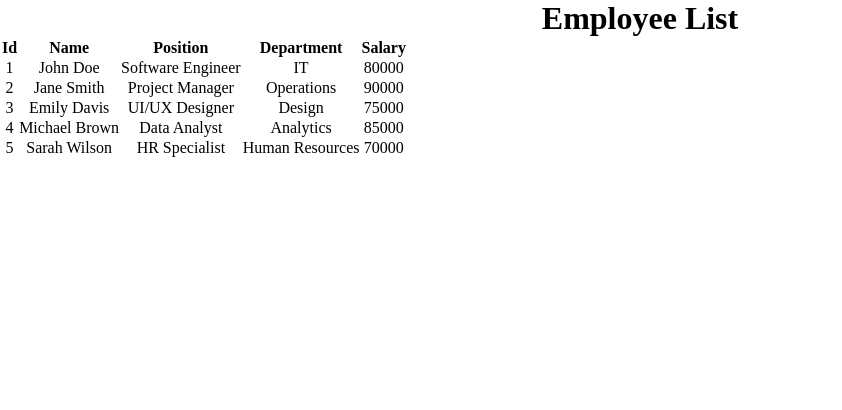
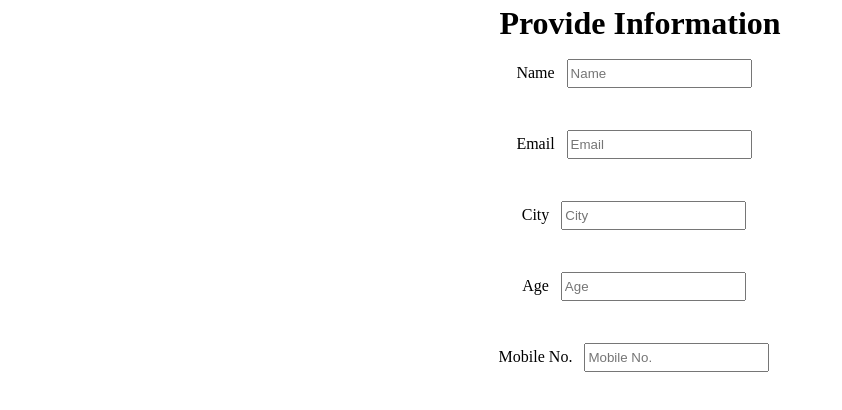
Before and after one commit to ArchiDesai/mern-2025, a React (Vite) app: page / in a window 1280 px wide. Shown: the top 410 px of the page, without its empty margins (0-842 px from the left). Built offline with nearby package versions, Linux system fonts and the light colour scheme.

Commit message:
new file added

```diff
--- a/src/App.jsx
+++ b/src/App.jsx
@@ -4,7 +4,11 @@ import viteLogo from "/vite.svg";
 // import Navbar from "./components/Navbar";
 // import AboutUs from "./components/AboutUs";
 import "./App.css";
-import Array3 from "./components/Array3";
+import InputDemo2 from "./components/InputDemo2";
+// import UseState1 from "./components/UseState1";
+// import InputDemo1 from "./components/InputDemo1";
+// import UseState2 from "./components/UseState2";
+// import Array3 from "./components/Array3";
 // import Array2 from "./components/Array2";
 // import Array1 from "./components/Array1";
 // import Header from "./components/Header";
@@ -21,7 +25,11 @@ function App() {
       <Footer /> */}
       {/* <Array1 /> */}
       {/* <Array2 /> */}
-      <Array3 />
+      {/* <Array3 /> */}
+      {/* <UseState1 /> */}
+      {/* <UseState2 /> */}
+      {/* <InputDemo1 /> */}
+      <InputDemo2 />
     </div>
   );
 }
--- /dev/null
+++ b/src/assets/inputDemo2.css
@@ -0,0 +1,4 @@
+input {
+  padding: 5px 2px;
+  margin: 12px;
+}
--- /dev/null
+++ b/src/components/InputDemo1.jsx
@@ -0,0 +1,40 @@
+import React, { useState } from "react";
+
+const InputDemo1 = () => {
+  const [name, setName] = useState("");
+  const [email, setEmail] = useState("");
+
+  const nameChange = (e) => {
+    setName(e.target.value);
+  };
+
+  return (
+    <div style={{ textAlign: "center" }}>
+      <h1>Input Demo 1</h1>
+      <div>
+        <label>Name</label>
+        <input
+          type="text"
+          placeholder="Enter Name: "
+          onChange={(e) => {
+            nameChange(e);
+          }}
+        />
+        <h3>{name}</h3>
+      </div>
+      <div>
+        <label>Email</label>
+        <input
+          type="text"
+          placeholder="Enter Email"
+          onChange={(e) => {
+            setEmail(e.target.value);
+          }}
+        />
+        <h3>{email}</h3>
+      </div>
+    </div>
+  );
+};
+
+export default InputDemo1;
--- /dev/null
+++ b/src/components/InputDemo2.jsx
@@ -0,0 +1,75 @@
+import React, { useState } from "react";
+import "../assets/inputDemo2.css";
+
+const InputDemo2 = () => {
+  const [name, setName] = useState("");
+  const [email, setEmail] = useState("");
+  const [city, setCity] = useState("");
+  const [age, setAge] = useState("");
+  const [no, setNo] = useState("");
+
+  return (
+    <div style={{ textAlign: "center" }}>
+      <h1 style={{ margin: "5px 0px" }}>Provide Information</h1>
+      <div>
+        <label>Name</label>
+        <input
+          type="text"
+          placeholder="Name"
+          onChange={(e) => {
+            setName(e.target.value);
+          }}
+        />
+        <br />
+        {name}
+        <br />
+        <label>Email</label>
+        <input
+          type="email"
+          placeholder="Email"
+          onChange={(e) => {
+            setEmail(e.target.value);
+          }}
+        />
+        <br />
+        {email}
+        <br />
+        <label>City</label>
+        <input
+          type="text"
+          placeholder="City"
+          onChange={(e) => {
+            setCity(e.target.value);
+          }}
+        />
+        <br />
+        {city}
+        <br />
+        <label>Age</label>
+        <input
+          type="text"
+          placeholder="Age"
+          onChange={(e) => {
+            setAge(e.target.value);
+          }}
+        />
+        <br />
+        {age}
+        <br />
+        <label>Mobile No.</label>
+        <input
+          type="text"
+          placeholder="Mobile No."
+          onChange={(e) => {
+            setNo(e.target.value);
+          }}
+        />
+        <br />
+        {no}
+        <br />
+      </div>
+    </div>
+  );
+};
+
+export default InputDemo2;
--- /dev/null
+++ b/src/components/UseState1.jsx
@@ -0,0 +1,25 @@
+import React, { useState } from "react";
+
+const UseState1 = () => {
+  const [count, setCount] = useState(0);
+
+  const increment = () => {
+    setCount(count + 1);
+  };
+
+  return (
+    <div style={{ textAlign: "center" }}>
+      <h1>Use State 1</h1>
+      <h2>Count= {count}</h2>
+      <button
+        onClick={() => {
+          increment();
+        }}
+      >
+        click
+      </button>
+    </div>
+  );
+};
+
+export default UseState1;
--- /dev/null
+++ b/src/components/UseState2.jsx
@@ -0,0 +1,25 @@
+import React, { useState } from "react";
+
+const UseState2 = () => {
+  const [isLoading, setIsLoading] = useState(true);
+
+  const stop = () => {
+    setIsLoading(false);
+  };
+
+  return (
+    <div style={{ textAlign: "center" }}>
+      <h1>Use State 2</h1>
+      <h1>{isLoading == true ? "Loading..." : ""}</h1>
+      <button
+        onClick={() => {
+          stop();
+        }}
+      >
+        Stop
+      </button>
+    </div>
+  );
+};
+
+export default UseState2;
```
